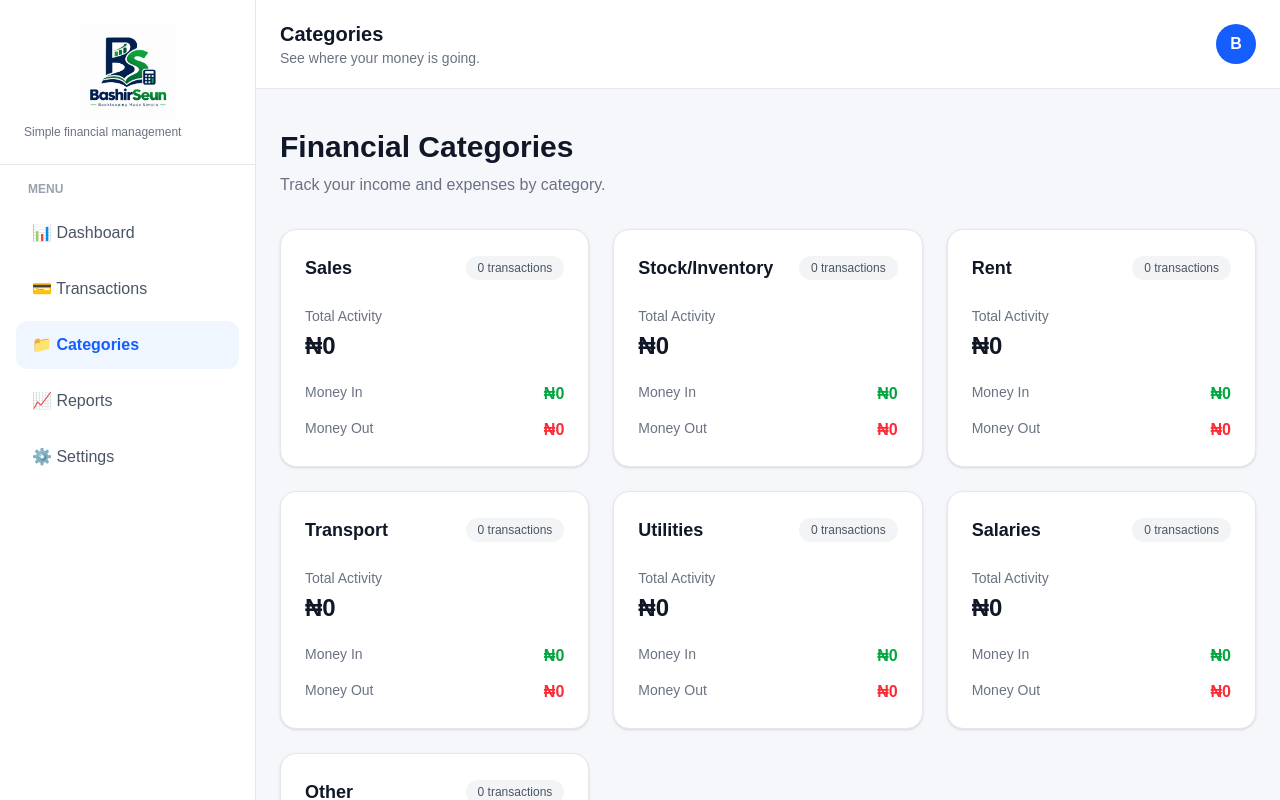
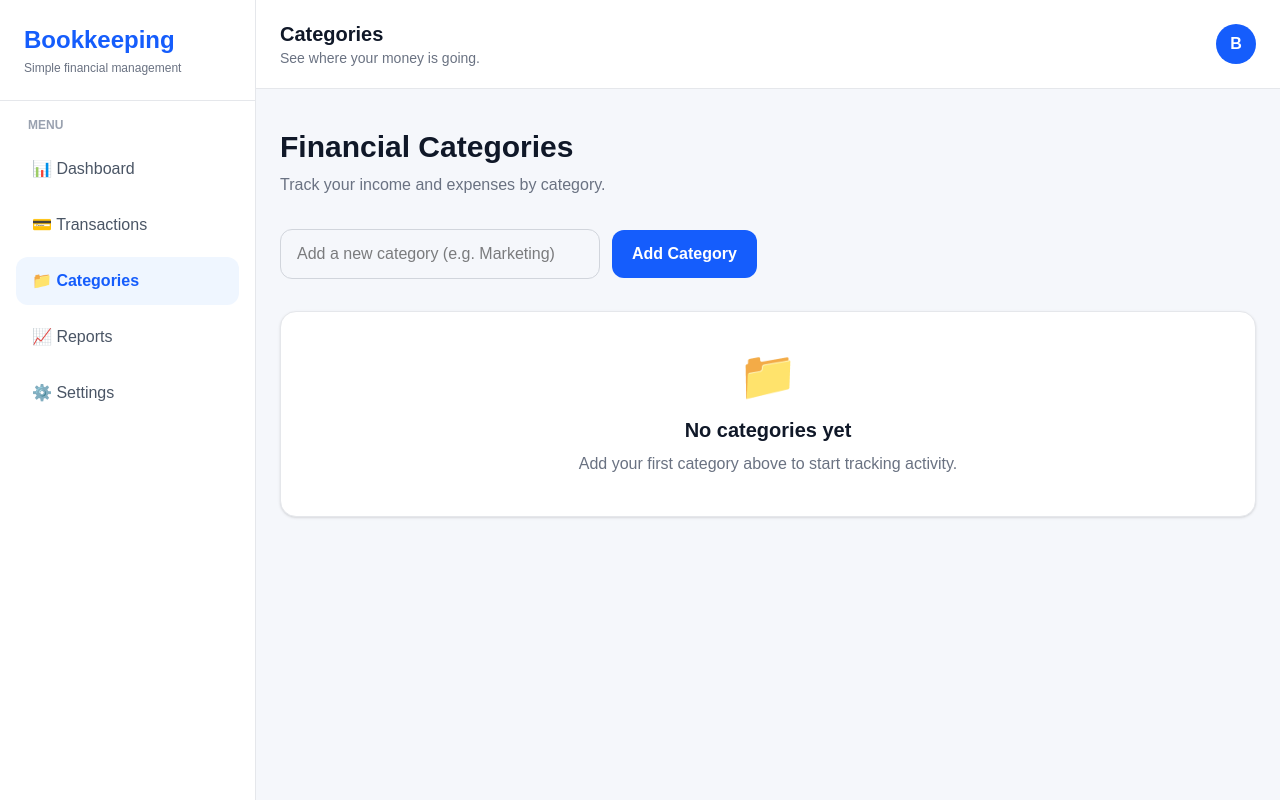
Before and after one commit to Tobaseun1/Book-keeping-, a React (Vite) app: page /categories in a window 1280 px wide. Shown: the top 800 px of the page. Built offline with nearby package versions, Linux system fonts and the light colour scheme; sample sign-in values are in the browser's storage.

Commit message:
Add custom categories feature and fix Dashboard sidebar

```diff
--- a/src/Components/AddTransaction.jsx
+++ b/src/Components/AddTransaction.jsx
@@ -1,15 +1,44 @@
-import { useState } from "react";
+import { useState, useEffect } from "react";
+
+const DEFAULT_CATEGORIES = [];
+
+function getCategories() {
+    try {
+        const saved = localStorage.getItem("categories");
+        return saved ? JSON.parse(saved) : DEFAULT_CATEGORIES;
+    } catch {
+        return DEFAULT_CATEGORIES;
+    }
+}
 
 function AddTransaction({ onAdd }) {
     const [amount, setAmount] = useState("");
     const [type, setType] = useState("in");
-    const [category, setCategory] = useState("Sales");
+    const [categories, setCategories] = useState(getCategories);
+    const [category, setCategory] = useState(() => getCategories()[0] || "");
     const [note, setNote] = useState("");
+
+    useEffect(() => {
+        function loadCategories() {
+            const updated = getCategories();
+            setCategories(updated);
+
+            setCategory((current) =>
+                updated.includes(current) ? current : updated[0] || ""
+            );
+        }
+
+        window.addEventListener("categoriesUpdated", loadCategories);
+
+        return () => {
+            window.removeEventListener("categoriesUpdated", loadCategories);
+        };
+    }, []);
 
     function handleSubmit(e) {
         e.preventDefault();
 
-        if (!amount) return;
+        if (!amount || !category) return;
 
         onAdd({
             id: Date.now(),
@@ -73,16 +102,23 @@ function AddTransaction({ onAdd }) {
                     <select
                         value={category}
                         onChange={(e) => setCategory(e.target.value)}
-                        className="w-full border rounded-lg px-4 py-3"
+                        disabled={categories.length === 0}
+                        className="w-full border rounded-lg px-4 py-3 disabled:bg-gray-100 disabled:text-gray-400"
                     >
-                        <option>Sales</option>
-                        <option>Stock/Inventory</option>
-                        <option>Rent</option>
-                        <option>Transport</option>
-                        <option>Utilities</option>
-                        <option>Salaries</option>
-                        <option>Other</option>
+                        {categories.length === 0 ? (
+                            <option value="">Add a category first</option>
+                        ) : (
+                            categories.map((cat) => (
+                                <option key={cat}>{cat}</option>
+                            ))
+                        )}
                     </select>
+
+                    {categories.length === 0 && (
+                        <p className="mt-2 text-xs text-gray-500">
+                            Go to Categories and add one before recording a transaction.
+                        </p>
+                    )}
                 </div>
 
                 <div>
@@ -103,7 +139,8 @@ function AddTransaction({ onAdd }) {
 
                     <button
                         type="submit"
-                        className="bg-blue-600 text-white px-6 py-3 rounded-lg hover:bg-blue-700"
+                        disabled={categories.length === 0}
+                        className="bg-blue-600 text-white px-6 py-3 rounded-lg hover:bg-blue-700 disabled:cursor-not-allowed disabled:opacity-50"
                     >
                         Save Transaction
                     </button>
--- a/src/Components/Hero.jsx
+++ b/src/Components/Hero.jsx
@@ -11,9 +11,6 @@ function Hero() {
                     <div className="flex items-center px-6 py-20 lg:py-32">
                         <div className="max-w-xl">
 
-                            <span className="inline-block bg-blue-100 text-blue-700 px-4 py-2 rounded-full text-sm font-semibold">
-                                Simple Business Bookkeeping
-                            </span>
 
                             <h1 className="text-4xl md:text-6xl font-bold text-gray-900 leading-tight mt-6">
                                 Take control of your{" "}
--- a/src/Pages/Categories.jsx
+++ b/src/Pages/Categories.jsx
@@ -1,7 +1,20 @@
 import { useState, useEffect } from "react";
+
+const DEFAULT_CATEGORIES = [];
+
+function getCategories() {
+    try {
+        const saved = localStorage.getItem("categories");
+        return saved ? JSON.parse(saved) : DEFAULT_CATEGORIES;
+    } catch {
+        return DEFAULT_CATEGORIES;
+    }
+}
 
 function Categories() {
     const [transactions, setTransactions] = useState([]);
+    const [categories, setCategories] = useState(getCategories);
+    const [newCategory, setNewCategory] = useState("");
 
     useEffect(() => {
         loadTransactions();
@@ -16,6 +29,18 @@ function Categories() {
         };
     }, []);
 
+    useEffect(() => {
+        function loadCategories() {
+            setCategories(getCategories());
+        }
+
+        window.addEventListener("categoriesUpdated", loadCategories);
+
+        return () => {
+            window.removeEventListener("categoriesUpdated", loadCategories);
+        };
+    }, []);
+
     function loadTransactions() {
         const saved = localStorage.getItem("transactions");
 
@@ -24,6 +49,31 @@ function Categories() {
         } else {
             setTransactions([]);
         }
+    }
+
+    function handleAddCategory(event) {
+        event.preventDefault();
+
+        const trimmed = newCategory.trim();
+
+        if (!trimmed) return;
+
+        const alreadyExists = categories.some(
+            (category) => category.toLowerCase() === trimmed.toLowerCase()
+        );
+
+        if (alreadyExists) {
+            setNewCategory("");
+            return;
+        }
+
+        const updated = [...categories, trimmed];
+
+        localStorage.setItem("categories", JSON.stringify(updated));
+        setCategories(updated);
+        setNewCategory("");
+
+        window.dispatchEvent(new Event("categoriesUpdated"));
     }
 
     const currency =
@@ -38,16 +88,6 @@ function Categories() {
 
     const currencySymbol =
         currencySymbols[currency] || "₦";
-
-    const categories = [
-        "Sales",
-        "Stock/Inventory",
-        "Rent",
-        "Transport",
-        "Utilities",
-        "Salaries",
-        "Other",
-    ];
 
     function getMoneyIn(category) {
         return transactions
@@ -91,9 +131,9 @@ function Categories() {
             <aside className="hidden md:flex w-64 bg-white border-r border-gray-200 min-h-screen flex-col">
 
                 <div className="p-6 border-b border-gray-200">
-                    <a href="/" aria-label="Go to the BasirSeun home page">
-                        <img src="/Basir.png" alt="BasirSeun" className="h-24 w-full object-contain" />
-                    </a>
+                    <h1 className="text-2xl font-bold text-blue-600">
+                        Bookkeeping
+                    </h1>
 
                     <p className="text-xs text-gray-500 mt-1">
                         Simple financial management
@@ -186,6 +226,48 @@ function Categories() {
 
                     </div>
 
+                    {/* ADD CATEGORY */}
+                    <form
+                        onSubmit={handleAddCategory}
+                        className="mb-8 flex flex-col gap-3 sm:flex-row sm:items-center"
+                    >
+                        <input
+                            type="text"
+                            value={newCategory}
+                            onChange={(event) =>
+                                setNewCategory(event.target.value)
+                            }
+                            placeholder="Add a new category (e.g. Marketing)"
+                            className="w-full sm:max-w-xs rounded-xl border border-gray-300 px-4 py-3 outline-none focus:border-blue-500"
+                        />
+
+                        <button
+                            type="submit"
+                            className="rounded-xl bg-blue-600 px-5 py-3 font-semibold text-white hover:bg-blue-700"
+                        >
+                            Add Category
+                        </button>
+                    </form>
+
+                    {categories.length === 0 ? (
+                        <div className="bg-white rounded-2xl border border-gray-200 shadow-sm p-10 text-center mt-8">
+
+                            <div className="text-5xl mb-4">
+                                📁
+                            </div>
+
+                            <h2 className="text-xl font-bold text-gray-900">
+                                No categories yet
+                            </h2>
+
+                            <p className="text-gray-500 mt-2">
+                                Add your first category above to start
+                                tracking activity.
+                            </p>
+
+                        </div>
+                    ) : (
+                        <>
                             {/* CATEGORY CARDS */}
                             <div className="grid grid-cols-1 md:grid-cols-2 lg:grid-cols-3 gap-6">
 
@@ -224,7 +306,6 @@ function Categories() {
 
                                             </div>
 
-                                    {/* TOTAL */}
                                             <div className="mt-6">
 
                                                 <p className="text-sm text-gray-500">
@@ -238,7 +319,6 @@ function Categories() {
 
                                             </div>
 
-                                    {/* MONEY IN */}
                                             <div className="mt-5 flex justify-between">
 
                                                 <span className="text-sm text-gray-500">
@@ -252,7 +332,6 @@ function Categories() {
 
                                             </div>
 
-                                    {/* MONEY OUT */}
                                             <div className="mt-3 flex justify-between">
 
                                                 <span className="text-sm text-gray-500">
@@ -272,7 +351,6 @@ function Categories() {
 
                             </div>
 
-                    {/* EMPTY MESSAGE */}
                             {transactions.length === 0 && (
                                 <div className="bg-white rounded-2xl border border-gray-200 shadow-sm p-10 text-center mt-8">
 
@@ -298,6 +376,8 @@ function Categories() {
 
                                 </div>
                             )}
+                        </>
+                    )}
 
                 </main>
 
--- a/src/Pages/Dashboard.jsx
+++ b/src/Pages/Dashboard.jsx
@@ -607,7 +607,7 @@ function Dashboard() {
                 SIDEBAR
             ========================= */}
 
-            <aside className="fixed left-0 top-0 h-screen w-64 bg-white shadow-md p-6">
+            <aside className="fixed left-0 top-0 h-screen w-64 bg-black shadow-md p-6">
 
                 <h1 className="text-2xl font-bold text-blue-600 mb-8">
                     Bookkeeping
```
Also changed, not shown: 1 other file (tests, documents, lock files or other folders). Lines whose indentation alone changed are shown as unchanged.
